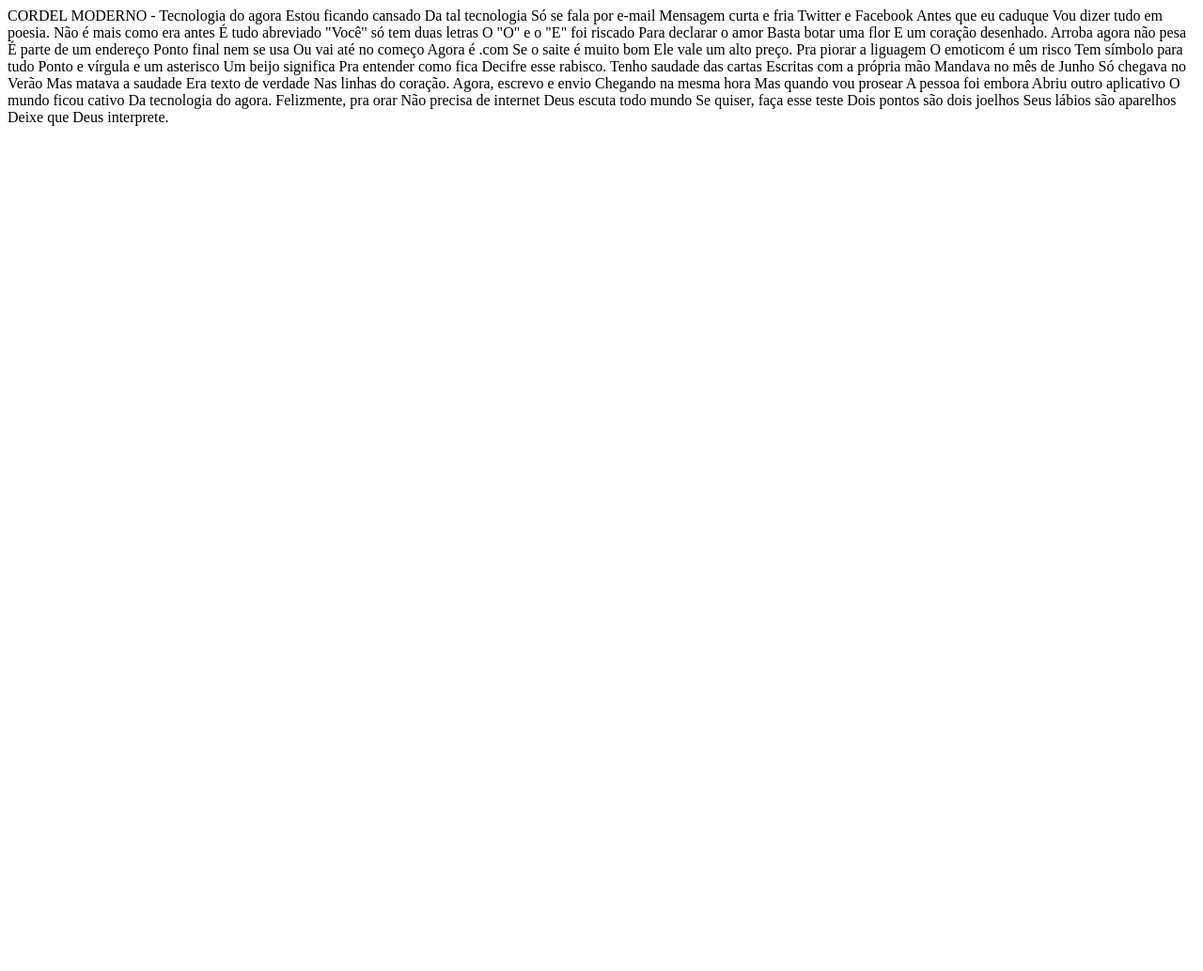
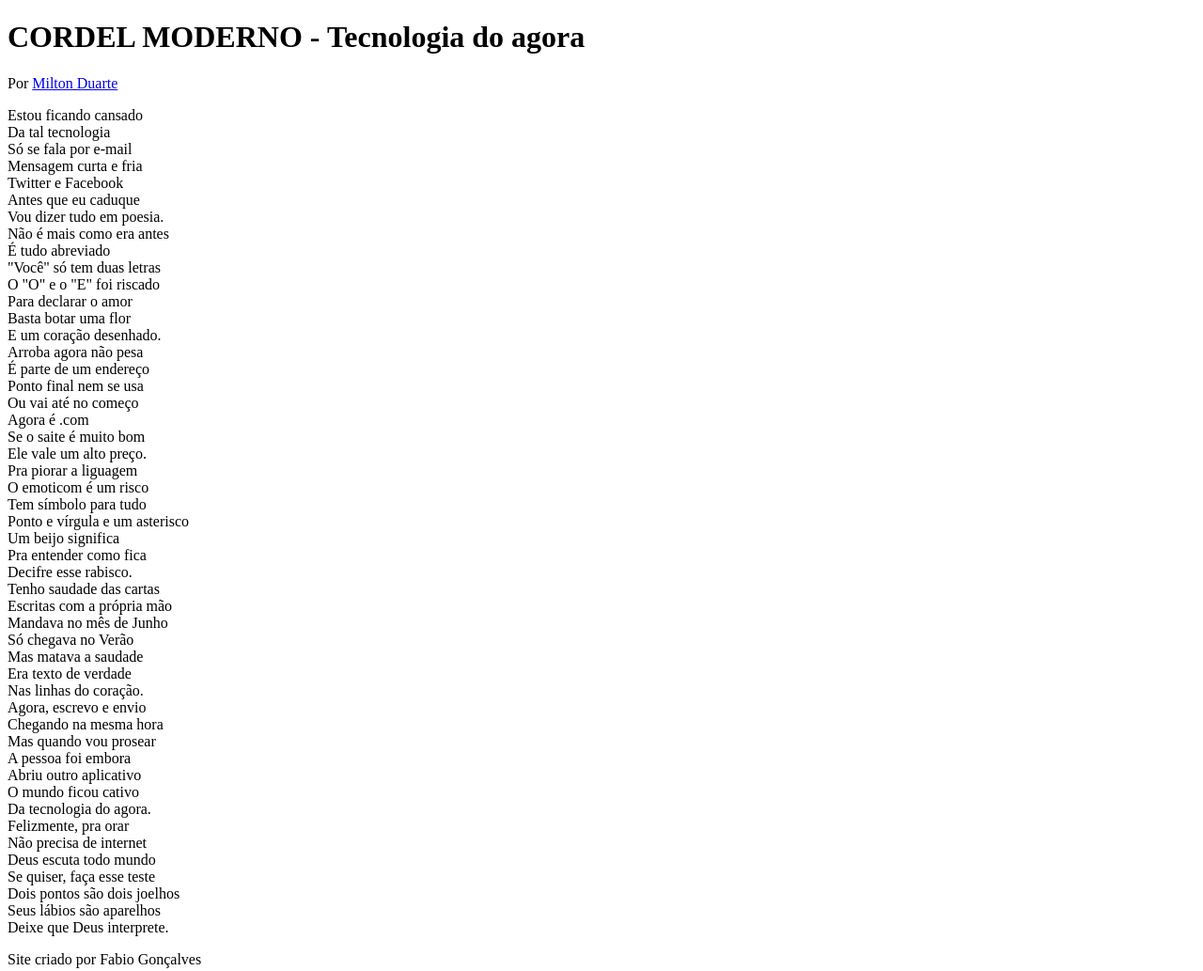
Before and after one commit to FabioMGonc/Site-Parallax, a plain HTML site: page index.html in a window 1280 px wide. Shown: the whole page at 94% size. Before the commit the page ends 800 px from the top, so only its background shows below. Drawn offline with Linux system fonts and the light colour scheme.

Commit message:
Ajustes e organização do HTML + criação da CSS

```diff
--- a/index.html
+++ b/index.html
@@ -4,73 +4,87 @@
     <meta charset="UTF-8">
     <meta name="viewport" content="width=device-width, initial-scale=1.0">
     <title>Cordel</title>
+    <link rel="stylesheet" href="style.css">
 </head>
 <body>
-    CORDEL MODERNO - Tecnologia do agora
-    Estou ficando cansado
+<header>
+    <h1>CORDEL MODERNO - Tecnologia do agora</h1>
+    <p>Por <a href="https://www.recantodasletras.com.br/autor.php?id=9806" target="_blank">Milton Duarte</a></p>
+</header>
 
-Da tal tecnologia
-Só se fala por e-mail
-Mensagem curta e fria
-Twitter e Facebook
-Antes que eu caduque
-Vou dizer tudo em poesia.
+    <section>
+        Estou ficando cansado <br>
+        Da tal tecnologia <br>
+        Só se fala por e-mail <br>
+        Mensagem curta e fria <br>
+        Twitter e Facebook <br>
+        Antes que eu caduque <br>
+        Vou dizer tudo em poesia. <br>
+    </section>
+
+    <section>
+        Não é mais como era antes <br>
+        É tudo abreviado <br>
+        "Você" só tem duas letras <br>
+        O "O" e o "E" foi riscado <br>
+        Para declarar o amor <br>
+        Basta botar uma flor <br>
+        E um coração desenhado. <br>
+    </section>
+
+
+    <section>
+        Arroba agora não pesa <br>
+        É parte de um endereço <br>
+        Ponto final nem se usa <br>
+        Ou vai até no começo <br>
+        Agora é .com <br>
+        Se o saite é muito bom <br>
+        Ele vale um alto preço. <br>
+
+        Pra piorar a liguagem <br>
+        O emoticom é um risco <br>
+        Tem símbolo para tudo <br>
+        Ponto e vírgula e um asterisco <br>
+        Um beijo significa <br>
+        Pra entender como fica <br>
+        Decifre esse rabisco. <br>
+    </section>
 
 
 
-Não é mais como era antes
-É tudo abreviado
-"Você" só tem duas letras
-O "O" e o "E" foi riscado
-Para declarar o amor
-Basta botar uma flor
-E um coração desenhado.
-
-
-Arroba agora não pesa
-É parte de um endereço
-Ponto final nem se usa
-Ou vai até no começo
-Agora é .com
-Se o saite é muito bom
-Ele vale um alto preço.
-
-Pra piorar a liguagem
-O emoticom é um risco
-Tem símbolo para tudo
-Ponto e vírgula e um asterisco
-Um beijo significa
-Pra entender como fica
-Decifre esse rabisco.
+    <section>
+        Tenho saudade das cartas <br>
+        Escritas com a própria mão <br>
+        Mandava no mês de Junho <br>
+        Só chegava no Verão <br>
+        Mas matava a saudade <br>
+        Era texto de verdade <br>
+        Nas linhas do coração. <br>
+    </section>
 
 
 
-Tenho saudade das cartas
-Escritas com a própria mão
-Mandava no mês de Junho
-Só chegava no Verão
-Mas matava a saudade
-Era texto de verdade
-Nas linhas do coração.
+    <section>
+        Agora, escrevo e envio <br>
+        Chegando na mesma hora <br>
+        Mas quando vou prosear <br>
+        A pessoa foi embora <br>
+        Abriu outro aplicativo <br>
+        O mundo ficou cativo <br>
+        Da tecnologia do agora. <br>
 
+        Felizmente, pra orar <br>
+        Não precisa de internet <br>
+        Deus escuta todo mundo <br>
+        Se quiser, faça esse teste <br>
+        Dois pontos são dois joelhos <br>
+        Seus lábios são aparelhos <br>
+        Deixe que Deus interprete. <br>
+    </section>
 
-
-Agora, escrevo e envio
-Chegando na mesma hora
-Mas quando vou prosear
-A pessoa foi embora
-Abriu outro aplicativo
-O mundo ficou cativo
-Da tecnologia do agora.
-
-
-
-Felizmente, pra orar
-Não precisa de internet
-Deus escuta todo mundo
-Se quiser, faça esse teste
-Dois pontos são dois joelhos
-Seus lábios são aparelhos
-Deixe que Deus interprete.
+<footer>
+    <p>Site criado por Fabio Gonçalves</p>
+</footer>
 </body>
 </html>
--- /dev/null
+++ b/style.css
@@ -0,0 +1 @@
+@charset "UTF-8";
```
